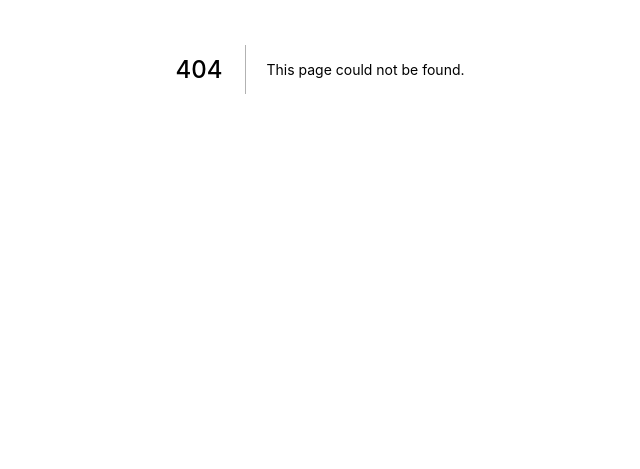
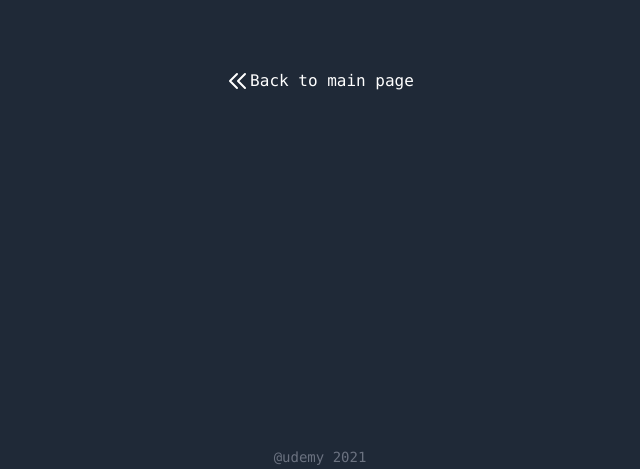
Before and after one commit to billiejoenahema/nextjs_blog_todos, a Next.js app: page /task-page in a window 1280 px wide. Before the commit this address had no page. Shown: the part 331-800 px from the top of the page, without its empty margins (320-960 px from the left). Built offline with nearby package versions, Linux system fonts and the light colour scheme.

Commit message:
create: task-page

```diff
--- /dev/null
+++ b/pages/task-page.js
@@ -0,0 +1,28 @@
+import Layout from '../components/Layout'
+import Link from 'next/link'
+
+
+export default function TaskPage() {
+  return (
+    <Layout title="Task page">
+      <Link href="/main-page">
+        <div className="flex cursor-pointer mt-12">
+          <svg
+            xmlns="http://www.w3.org/2000/svg"
+            className="h-6 w-6"
+            fill="none"
+            viewBox="0 0 24 24"
+            stroke="currentColor"
+          >
+            <path strokeLinecap="round"
+              strokeLinejoin="round"
+              strokeWidth={2}
+              d="M11 19l-7-7 7-7m8 14l-7-7 7-7"
+            />
+          </svg>
+          <span>Back to main page</span>
+        </div>
+      </Link>
+    </Layout>
+  )
+}
```
